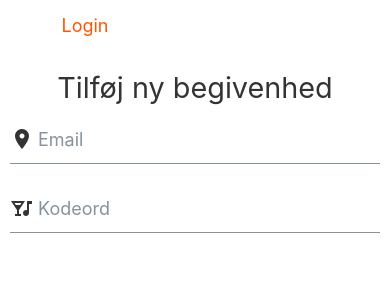
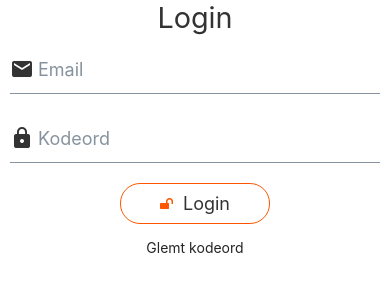
Before and after one commit to Joghur/IQ96, a React Native app: screen /Letters in a window 390 px wide. Shown: the top 300 px of the page. Built offline with nearby package versions, Linux system fonts and the light colour scheme; no server answers.

Commit message:
auth login/logout/resetpassword

```diff
--- a/src/App.tsx
+++ b/src/App.tsx
@@ -18,11 +18,6 @@ import './utils/firebase';
 
 const Tab = createBottomTabNavigator();
 
-// type User = {
-//   email: string;
-//   password: string;
-// };
-
 const App = () => {
   const {t} = useTranslation();
   const [user, setUser] = useState({});
@@ -33,14 +28,11 @@ const App = () => {
     const auth = getAuth();
     onAuthStateChanged(auth, userObj => {
       if (userObj) {
-        // User is signed in, see docs for a list of available properties
-        // https://firebase.google.com/docs/reference/js/firebase.User
         const uid = userObj.uid;
         setUser(() => userObj);
         console.log('uid', uid);
       } else {
-        // User is signed out
-        // ...
+        setUser(null);
       }
     });
   }, []);
--- a/src/features/Home/login/index.tsx
+++ b/src/features/Home/login/index.tsx
@@ -1,13 +1,11 @@
 import React, {useState} from 'react';
 import {ScrollView, StyleSheet, View} from 'react-native';
-import {getAuth, signInWithEmailAndPassword} from 'firebase/auth';
 import {Button, Input, Text} from 'react-native-elements';
 import Icon from 'react-native-vector-icons/MaterialIcons';
 
-import '../../../utils/firebase';
+import {ButtonWithIcon} from '../../../components/ButtonWithIcon';
+import {logIn, resetPassword} from '../../../utils/auth';
 import Colors from '../../../constants/colors';
-
-const auth = getAuth();
 
 const initUser = {email: '', password: ''};
 
@@ -18,6 +16,8 @@ type User = {
 
 const Login = () => {
   const [user, setUser] = useState<User>(initUser);
+  const [reset, setReset] = useState(false);
+  const [validated, setValidated] = useState(true);
 
   console.log('user', user);
 
@@ -29,49 +29,46 @@ const Login = () => {
     }));
   };
 
-  const handleSubmit = async () => {
-    signInWithEmailAndPassword(auth, user.email, user.password)
-      .then(userCredential => {
-        // Signed in
-        const userObj = userCredential.user;
-        console.log('userObj', userObj);
-        // ...
-      })
-      .catch(error => {
-        const errorCode = error.code;
-        const errorMessage = error.message;
-        console.log('errorCode', errorCode);
-        console.log('errorMessage', errorMessage);
-      });
+  const validate = mail => {
+    if (/^\w+([\.-]?\w+)*@\w+([\.-]?\w+)*(\.\w{2,3})+$/.test(mail)) {
+      setValidated(true);
+      return true;
+    }
+    setValidated(false);
+    return false;
+  };
+
+  const handleSubmit = () => {
+    if (validate(user.email)) {
+      logIn(user);
+    }
+  };
+
+  const handleReset = () => {
+    if (validate(user.email)) {
+      setReset(false);
+      resetPassword(user.email);
+    }
   };
 
   return (
     <View>
       <ScrollView>
         <View style={styles.buttonContainer}></View>
-        <View style={styles.submitButtonContainer}>
-          <Button
-            type="clear"
-            raised
-            title="Login"
-            titleStyle={styles.submitButtonTitle}
-            buttonStyle={styles.submitButton}
-            containerStyle={styles.submitButtonContainer}
-            onPress={() => handleSubmit()}
-          />
-        </View>
         <View style={styles.headerTextContainer}>
           <Text h3 style={styles.headerText}>
-            Tilføj ny begivenhed
+            Login
           </Text>
         </View>
         <View on style={styles.inputContainer}>
           <Input
             value={user.email}
             placeholder="Email"
+            errorStyle={{color: 'red'}}
+            errorMessage={!validated && 'Indtast en rigtig email'}
             leftIcon={
               <>
-                <Icon name="place" size={24} color={Colors.dark} />
+                <Icon name="email" size={24} color={Colors.dark} />
               </>
             }
             onChangeText={value =>
@@ -79,20 +76,46 @@ const Login = () => {
             }
           />
         </View>
+        {!reset && (
           <View on style={styles.inputContainer}>
             <Input
-            passwordRules
+              secureTextEntry={true}
               value={user.password}
               placeholder="Kodeord"
               leftIcon={
                 <>
-                <Icon name="nightlife" size={24} color={Colors.dark} />
+                  <Icon name="lock" size={24} color={Colors.dark} />
                 </>
               }
               onChangeText={value =>
                 handleChange({dbValue: value, selectorType: 'password'})
               }
             />
+          </View>
+        )}
+        {reset && (
+          <View style={styles.resetText}>
+            <Text>1. Indtast din email ovenover og tryk Reset</Text>
+            <Text>2. Gå til din email indboks </Text>
+            <Text>
+              3. Find reset mailen. Den kommer fra iq96-20418.firebaseapp.com{' '}
+            </Text>
+            <Text>
+              4. Tryk på link - vælg nyt kodeord - kom tilbage hertil{' '}
+            </Text>
+          </View>
+        )}
+        <View style={styles.buttons}>
+          <ButtonWithIcon
+            title={reset ? 'Reset' : 'Login'}
+            icon={reset ? 'refresh' : 'unlock'}
+            onPress={reset ? handleReset : handleSubmit}
+          />
+          <View style={styles.resetButton}>
+            <Text onPress={() => setReset(reset => !reset)}>
+              {reset ? 'Login' : 'Glemt kodeord'}
+            </Text>
+          </View>
         </View>
       </ScrollView>
     </View>
@@ -108,23 +131,16 @@ const styles = StyleSheet.create({
   headerText: {
     color: Colors.dark,
   },
-  submitButton: {
-    width: 170,
-    height: 50,
-    elevation: 1,
-    backgroundColor: 'transparent',
-  },
-  submitButtonContainer: {
-    flexDirection: 'row',
-    alignItems: 'center',
-    justifyContent: 'space-between',
-    marginBottom: 10,
-    marginRight: 10,
-  },
-  submitButtonTitle: {
-    color: Colors.button,
-  },
   inputContainer: {
     marginTop: 10,
   },
+  buttons: {
+    alignItems: 'center',
+  },
+  resetButton: {
+    paddingVertical: 15,
+  },
+  resetText: {
+    alignItems: 'center',
+  },
 });
--- a/src/features/Settings/index.tsx
+++ b/src/features/Settings/index.tsx
@@ -1,14 +1,22 @@
 import React, {memo} from 'react';
-import {useTranslation} from 'react-i18next';
 import {StyleSheet, Text, View} from 'react-native';
+
+import {ButtonWithIcon} from '../../components/ButtonWithIcon';
+import {logOut} from '../../utils/auth';
 import Colors from '../../constants/colors';
+import packageJson from '../../../package.json';
 
 function Settings() {
-  const {t} = useTranslation();
+  console.log(packageJson.version); // "1.0.0"
   return (
     <View style={styles.container}>
-      <Text>{t('settings')}</Text>
-      <Text>Her kommer logud og version</Text>
+      <Text>IQ96 app</Text>
+      <Text>version {packageJson.version}</Text>
+      <ButtonWithIcon
+        title="Log ud"
+        icon="power-off"
+        onPress={() => logOut()}
+      />
     </View>
   );
 }
--- /dev/null
+++ b/src/utils/auth.tsx
@@ -0,0 +1,57 @@
+import {Alert} from 'react-native';
+
+import {
+  getAuth,
+  signInWithEmailAndPassword,
+  sendPasswordResetEmail,
+  signOut,
+} from 'firebase/auth';
+
+import './firebase';
+
+const auth = getAuth();
+
+export const logIn = async ({email, password}) => {
+  let userObj;
+  try {
+    userObj = await signInWithEmailAndPassword(auth, email, password);
+  } catch (error) {
+    console.log('Login error: ', error);
+    Alert.alert('Der er skete en fejl under log ind');
+  }
+
+  return userObj;
+};
+
+export const logOut = async () => {
+  console.log('logOut');
+  try {
+    await signOut(auth);
+  } catch (error) {
+    console.log('Logout error: ', error);
+    Alert.alert('Der er skete en fejl under log ud');
+  }
+};
+
+export const resetPassword = async email => {
+  //   const actionCodeSettings = {
+  //     url: 'https://www.example.com/?email=user@example.com',
+  //     iOS: {
+  //       bundleId: 'com.example.ios',
+  //     },
+  //     android: {
+  //       packageName: 'com.example.android',
+  //       installApp: true,
+  //       minimumVersion: '12',
+  //     },
+  //     handleCodeInApp: true,
+  //   };
+  try {
+    await sendPasswordResetEmail(auth, email);
+  } catch (error) {
+    console.log('Logout error: ', error);
+    Alert.alert('Der er skete en fejl under log ud', error);
+  }
+  // Obtain code from user.
+  //   await confirmPasswordReset('user@example.com', code);
+};
```
Lines whose indentation alone changed are shown as unchanged.
